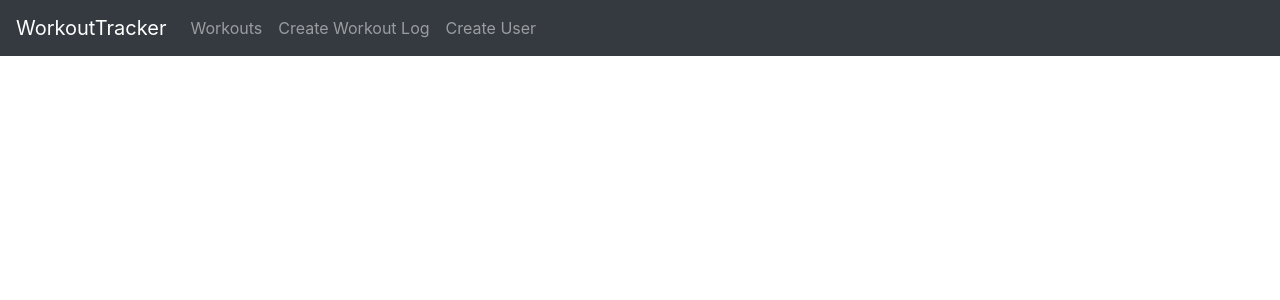
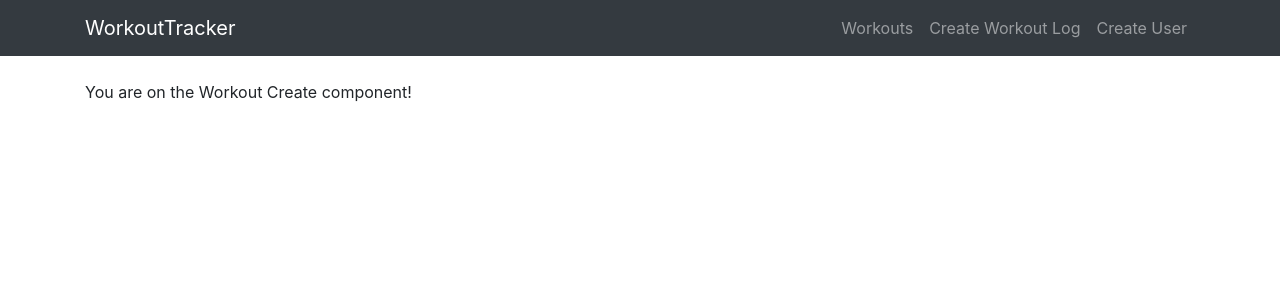
Before and after one commit to walissoncom/mern-workout-tracker, a React (Create React App) app: page /create in a window 1280 px wide. Shown: the top 300 px of the page. Built offline with nearby package versions, Linux system fonts and the light colour scheme.

Commit message:
Creating first version components - Workout List, WorkoutCreate, WorkoutEdit, UserCreate

```diff
--- a/src/App.js
+++ b/src/App.js
@@ -2,6 +2,10 @@ import './App.css';
 import { BrowserRouter as Router, Route } from 'react-router-dom';
 
 import Navbar from './components/Navbar/Navbar';
+import WorkoutList from './components/WorkoutList/WorkoutList';
+import WorkoutCreate from './components/WorkoutCreate/WorkoutCreate';
+import WorkoutEdit from './components/WorkoutEdit/WorkoutEdit';
+import UserCreate from './components/UserCreate/UsersCreate';
 
 import 'bootstrap/dist/css/bootstrap.min.css';
 
@@ -9,6 +13,13 @@ function App() {
   return (
     <Router>
       <Navbar />
+      <br />
+      <div className="container">
+        <Route path="/" exact component={WorkoutList} />
+        <Route path="/edit/:id" component={WorkoutEdit} />
+        <Route path="/create" component={WorkoutCreate} />
+        <Route path="/user" component={UserCreate} />
+      </div>
     </Router>
   );
 }
--- a/src/components/Navbar/Navbar.js
+++ b/src/components/Navbar/Navbar.js
@@ -5,9 +5,10 @@ export default class Navbar extends Component {
     render() {
         return (
             <nav className="navbar navbar-dark bg-dark navbar-expand-lg">
+                <div className="container">
                     <Link to="/" className="navbar-brand">WorkoutTracker</Link>
                     <div className="collapse navbar-collapse">
-                    <ul className="navbar-nav mr-auto">
+                        <ul className="navbar-nav ml-auto">
                             <li className="navbar-item">
                                 <Link to="/" className="nav-link">Workouts</Link>
                             </li>
@@ -19,6 +20,7 @@ export default class Navbar extends Component {
                             </li>
                         </ul>
                     </div>
+                </div>
             </nav>
         )
     }
--- /dev/null
+++ b/src/components/UserCreate/UsersCreate.js
@@ -0,0 +1,11 @@
+import React, { Component } from 'react';
+
+export default class UserCreate extends Component {
+    render() {
+        return (
+            <div>
+                <p>You are on the User Create component!</p>
+            </div>
+        )
+    }
+}
--- /dev/null
+++ b/src/components/WorkoutCreate/WorkoutCreate.js
@@ -0,0 +1,11 @@
+import React, { Component } from 'react';
+
+export default class WorkoutCreate extends Component {
+    render() {
+        return (
+            <div>
+                <p>You are on the Workout Create component!</p>
+            </div>
+        )
+    }
+}
--- /dev/null
+++ b/src/components/WorkoutEdit/WorkoutEdit.js
@@ -0,0 +1,11 @@
+import React, { Component } from 'react';
+
+export default class WorkoutEdit extends Component {
+    render() {
+        return (
+            <div>
+                <p>You are on the Workout Edit component!</p>
+            </div>
+        )
+    }
+}
--- /dev/null
+++ b/src/components/WorkoutList/WorkoutList.js
@@ -0,0 +1,11 @@
+import React, { Component } from 'react';
+
+export default class WorkoutList extends Component {
+    render() {
+        return (
+            <div>
+                <p>You are on the Workout List component!</p>
+            </div>
+        )
+    }
+}
```
Lines whose indentation alone changed are shown as unchanged.
